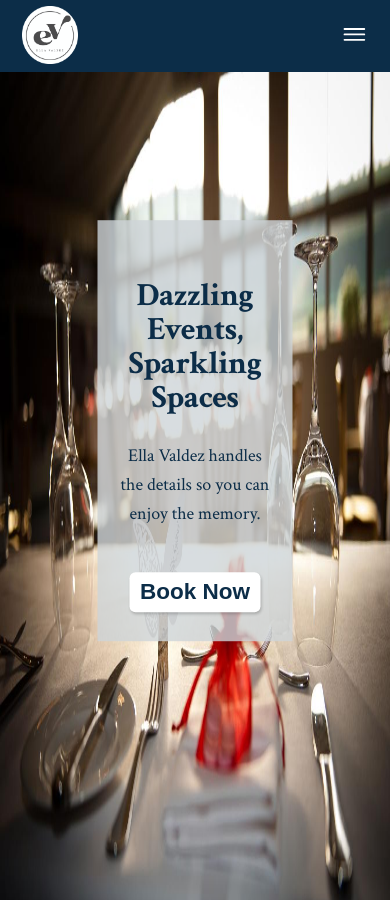
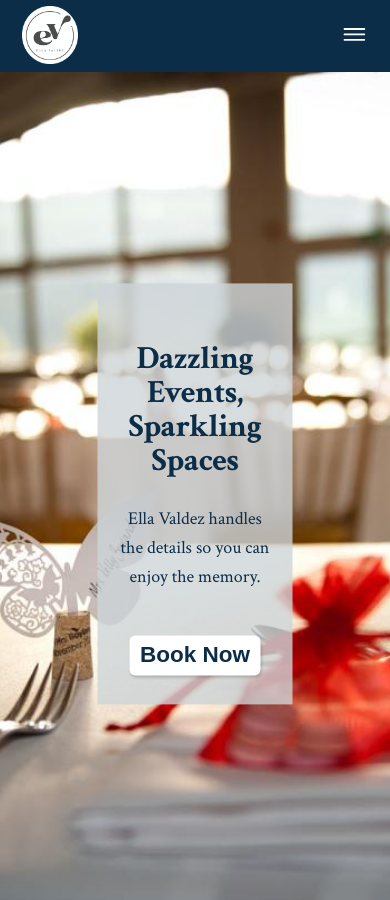
Before and after one commit to ChinyereLynda/Events-website, a Svelte app: page / in a window 390 px wide. Shown: the top 900 px of the page. Built offline with nearby package versions, Linux system fonts and the light colour scheme.

Commit message:
refactored gallery

```diff
--- a/src/components/About.svelte
+++ b/src/components/About.svelte
@@ -89,6 +89,7 @@
   .about-img {
     width: 100%;
     max-height: 60vh;
+    object-fit: cover;
   }
 
   .ceo-container {
--- a/src/components/Contact.svelte
+++ b/src/components/Contact.svelte
@@ -58,6 +58,7 @@ onMount(() => {
   .contact-img {
     width: 100%;
     max-height: 60vh;
+    object-fit: cover;
   }
 
  /**************************************************/
--- a/src/components/Gallery.svelte
+++ b/src/components/Gallery.svelte
@@ -40,8 +40,8 @@
 
   <div class="moments-gallery container">
     <div class="moments-gallery-text-box">
-      <h3 class="heading-tertiary">Our Memorable Events</h3>
-      <p class="moments-gallery-description">Lorem ipsum dolor sit amet consectetur, adipisicing elit. Fugit, ut illo ducimus possimus doloribus error alias tempore, aut explicabo accusamus modi, iste nemo quaerat culpa. Illum blanditiis nesciunt commodi maxime! Lorem ipsum dolor sit amet consectetur adipisicing elit. Amet rerum omnis aliquid, impedit dicta corporis neque esse nemo voluptatibus. Accusamus nam, officia aliquid perspiciatis nobis fugiat laborum blanditiis consectetur eos? </p>
+      <h3 class="heading-tertiary">Memorable Events</h3>
+      <p class="moments-gallery-description">Monumental Moment of Life is an online magazine dedicated to celebrating life's milestones, big and small. We believe every achievement, from reaching a quarter-century milestone to marking any anniversary, deserves recognition and commemoration. Our mission is to inspire our clients to embrace the joy of celebrating their monumental moments, whether it's a minor triumph or a major life event.<br> Join us in honoring the journey of life, one celebration at a time!</p>
     </div>
 
     <div class="moments-gallery-box">
@@ -94,6 +94,7 @@
   .gallery-img {
     width: 100%;
     max-height: 60vh;
+    object-fit: cover;
   }
 
   .moments-gallery-text-box {
--- a/src/components/Hero.svelte
+++ b/src/components/Hero.svelte
@@ -59,7 +59,7 @@
     position: absolute;
     top: 50%;
     left: 50%;
-    transform: translate(-50%, -65%);
+    transform: translate(-50%, -50%);
     /* top: 0;
     bottom: 0; */
     padding: 4.8rem;
@@ -81,6 +81,7 @@
     display: block;
     width: 100%;
     height: 100vh;
+    object-fit: cover;
   }
 
   /* .btn-wrap {
@@ -126,6 +127,7 @@
 
   .hero-img {
     height: 100vh;
+    object-fit: cover;
   }
 }
 
@@ -149,6 +151,7 @@
 
   .hero-img {
     height: 100vh;
+    object-fit: cover;
   }
 }
 
--- a/src/components/Services.svelte
+++ b/src/components/Services.svelte
@@ -75,6 +75,7 @@ const tabChange = (e) => {
   .services-img {
     width: 100%;
     max-height: 60vh;
+    object-fit: cover;
   }
 
   .services-tabs {
```
Also changed, not shown: src/App.svelte (+3 -15 lines).
